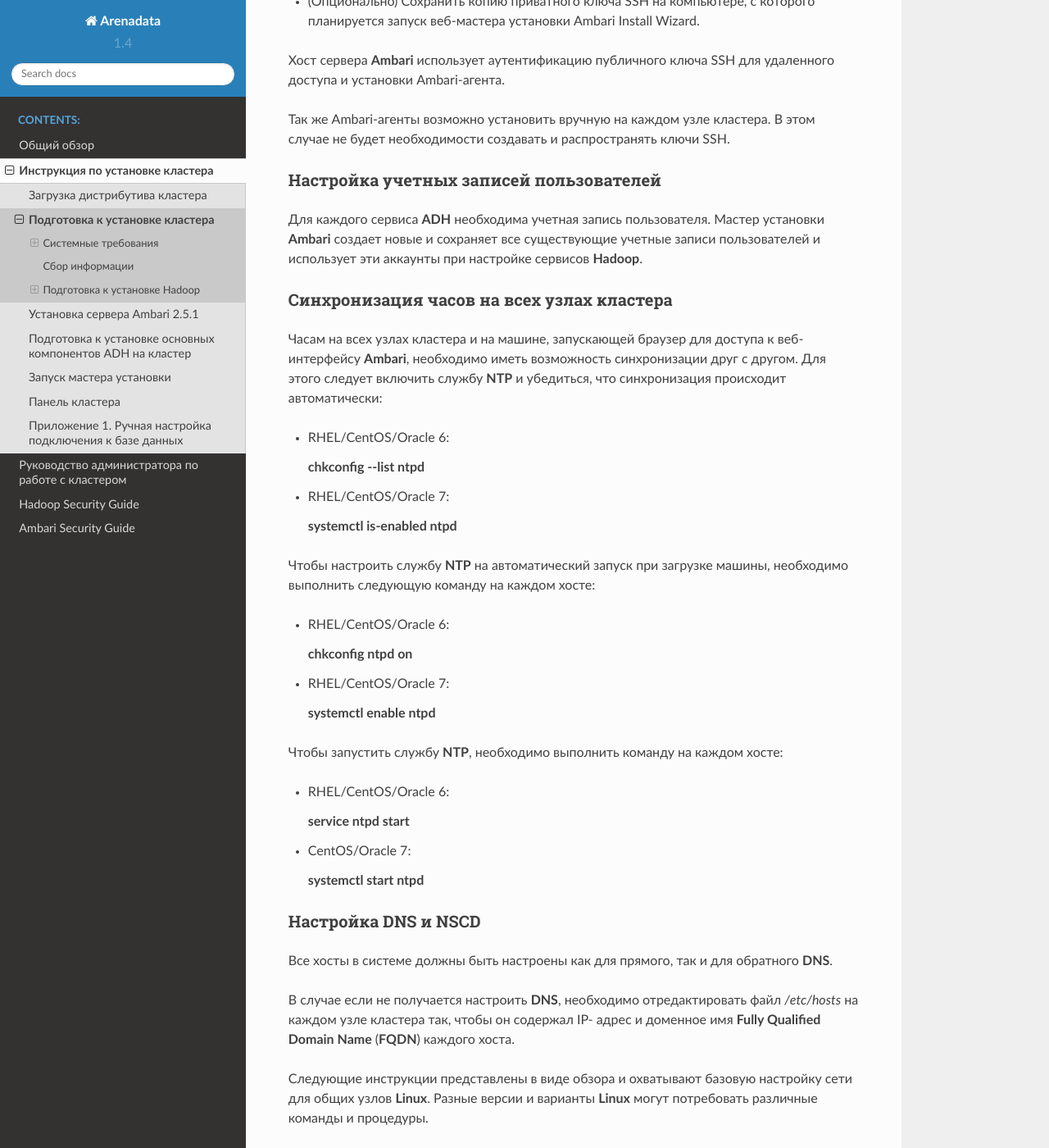
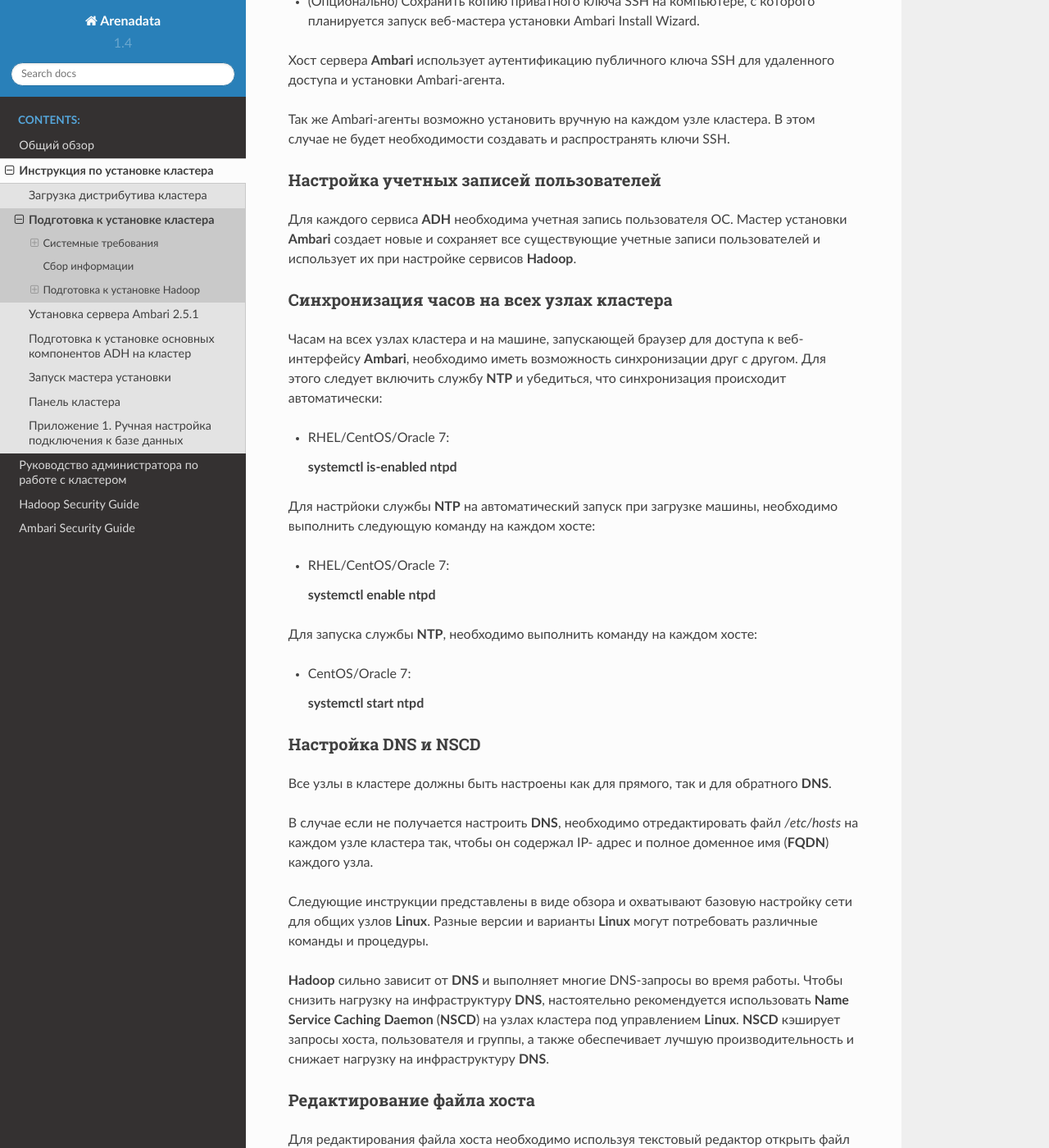
Before and after one commit to arenadata/docs_adps, a Sphinx documentation site: the page built from source/install/prepare.rst, in a window 1280 px wide and 1400 px high, scrolled down 5366 px. Shown: the whole window at 82% size. Built offline with Sphinx 7.4.7 and the Read the Docs theme 2.0.0, drawn with Linux system fonts in a browser that asks for light colours; pages that are not in the unit, such as notebooks, are missing from menus; some of the changed text lies outside the part shown.

Commit message:
Update prepare.rst

```diff
--- a/source/install/prepare.rst
+++ b/source/install/prepare.rst
@@ -367,10 +367,9 @@
 Настройка учетных записей пользователей
 ^^^^^^^^^^^^^^^^^^^^^^^^^^^^^^^^^^^^^^^
 
-Для каждого сервиса **ADH** необходима учетная запись пользователя. Мастер
+Для каждого сервиса **ADH** необходима учетная запись пользователя ОС. Мастер
 установки **Ambari** создает новые и сохраняет все существующие учетные
-записи пользователей и использует эти аккаунты при настройке сервисов
-**Hadoop**.
+записи пользователей и использует их при настройке сервисов **Hadoop**.
 
 Синхронизация часов на всех узлах кластера
 ^^^^^^^^^^^^^^^^^^^^^^^^^^^^^^^^^^^^^^^^^^
@@ -380,45 +379,35 @@
 синхронизации друг с другом. Для этого следует включить службу **NTP** и
 убедиться, что синхронизация происходит автоматически:
 
-+ RHEL/CentOS/Oracle 6:
-
-  :command:`chkconfig --list ntpd`
-
 + RHEL/CentOS/Oracle 7:
 
   :command:`systemctl is-enabled ntpd`
 
-Чтобы настроить службу **NTP** на автоматический запуск при загрузке
+Для настрйоки службы **NTP** на автоматический запуск при загрузке
 машины, необходимо выполнить следующую команду на каждом хосте:
-
-+ RHEL/CentOS/Oracle 6:
-
-  :command:`chkconfig ntpd on`
 
 + RHEL/CentOS/Oracle 7:
 
   :command:`systemctl enable ntpd`
 
-Чтобы запустить службу **NTP**, необходимо выполнить команду на каждом
+Для запуска службы **NTP**, необходимо выполнить команду на каждом
 хосте:
-
-+ RHEL/CentOS/Oracle 6:
-
-  :command:`service ntpd start`
 
 + CentOS/Oracle 7:
 
   :command:`systemctl start ntpd`
 
+
+
 Настройка DNS и NSCD
 ^^^^^^^^^^^^^^^^^^^^
 
-Все хосты в системе должны быть настроены как для прямого, так и для
+Все узлы в кластере должны быть настроены как для прямого, так и для
 обратного **DNS**.
 
 В случае если не получается настроить **DNS**, необходимо отредактировать
 файл */etc/hosts* на каждом узле кластера так, чтобы он содержал IP-
-адрес и доменное имя **Fully Qualified Domain Name** (**FQDN**) каждого хоста.
+адрес и полное доменное имя (**FQDN**) каждого узла.
 
 Следующие инструкции представлены в виде обзора и охватывают базовую
 настройку сети для общих узлов **Linux**. Разные версии и варианты **Linux**
@@ -430,6 +419,8 @@
 кластера под управлением **Linux**. **NSCD** кэширует запросы хоста,
 пользователя и группы, а также обеспечивает лучшую производительность
 и снижает нагрузку на инфраструктуру **DNS**.
+
+
 
 Редактирование файла хоста
 ^^^^^^^^^^^^^^^^^^^^^^^^^^
@@ -461,7 +452,7 @@
 *fully.qualified.domain.name*. Для задания имени на каждом узле кластера
 необходимо использовать команду:
 
-:command:`hostname <fully.qualified.domain.name>`
+:command:`hostname <имя узла>`
 
 
 Редактирование файла конфигурации сети
@@ -480,20 +471,13 @@
 :command:`HOSTNAME=<fully.qualified.domain.name>`
 
 
+
 Настройка IPTables
 ^^^^^^^^^^^^^^^^^^
 
 Для взаимодействия во время установки **Ambari** с развернутыми узлами
 необходимо, чтобы определенные компоненты были открыты и доступны.
 Самый простой способ сделать это – временно отключить **IPTables**:
-
-
-+ RHEL/CentOS 6:
-
-  :command:`chkconfig iptables off`
-
-  :command:`/etc/init.d/iptables stop`
-
 
 + RHEL/CentOS 7:
 
```
Also changed, not shown: other parts of source/install/prepare.rst (+6 -7 lines).
